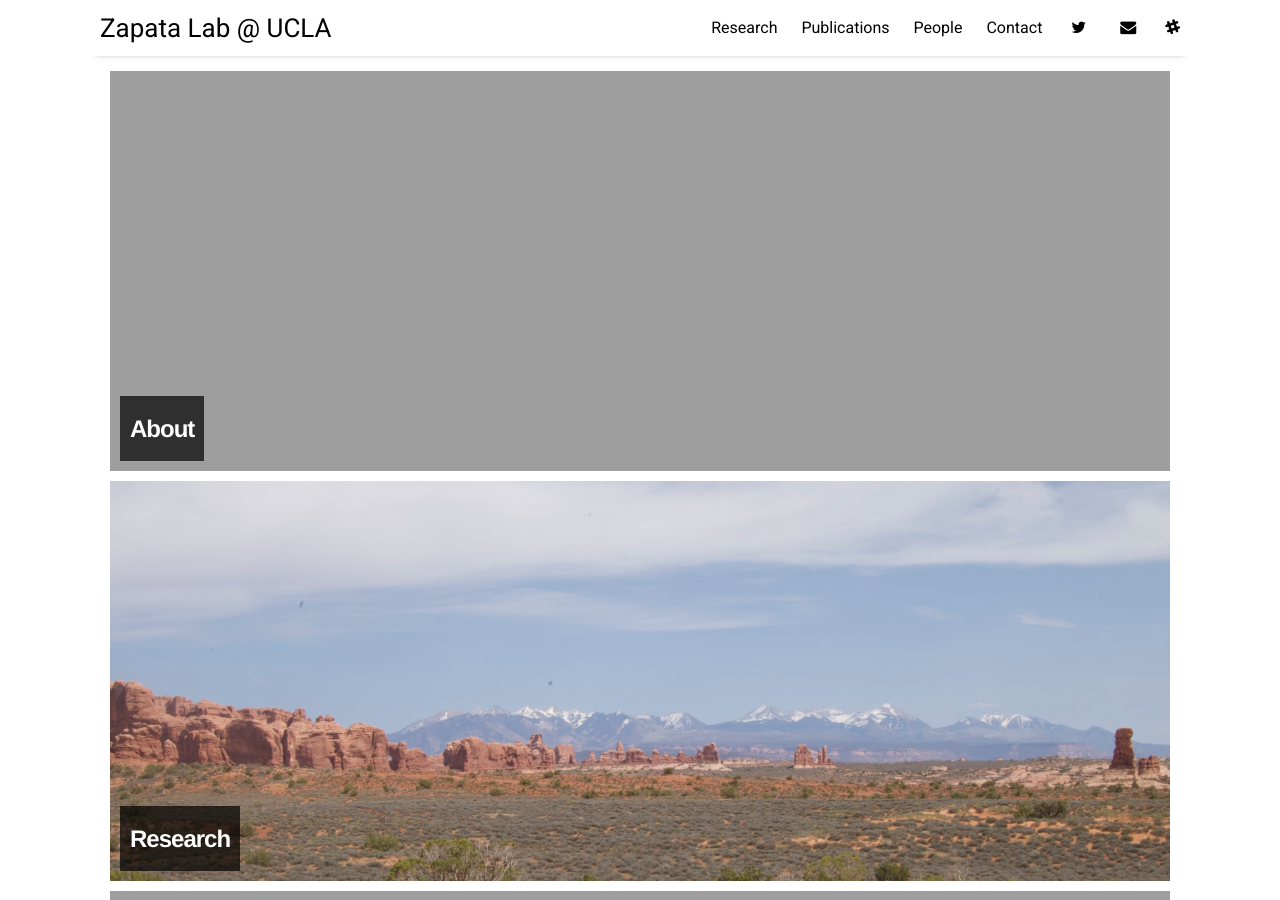
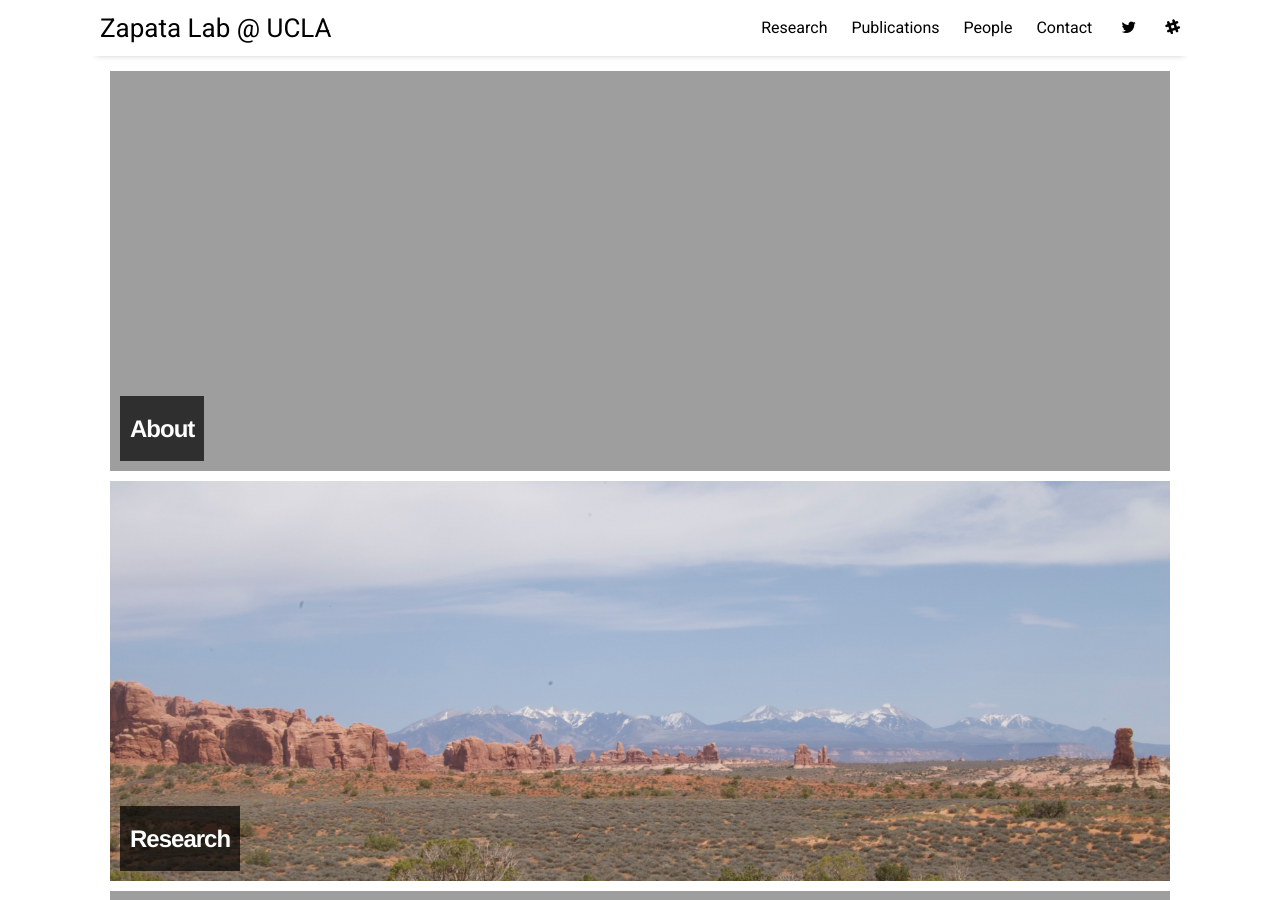
Before and after one commit to zapataf/zapataf.github.io, a Jekyll site: the page built from index.html, in a window 1280 px wide and 900 px high. Built offline with Jekyll 4.4.1, drawn with Linux system fonts in a browser that asks for light colours; nearby versions of some CDN libraries; the list of posts is cut into pages by our own code; comment, search, counter and statistics services are not loaded.

Commit message:
no email

```diff
--- a/_data/settings.yml
+++ b/_data/settings.yml
@@ -14,7 +14,7 @@ menu:
 # Available social icons are powered by Font Awesome, so you can use any icon that they offer
 social:
 - {icon: 'twitter', link: 'https://twitter.com/zapata_lab'}
-- {icon: 'envelope', link: 'mailto:zapatalab@gmail.com'}
+#- {icon: 'envelope', link: 'mailto:zapatalab@gmail.com'}
 - {icon: 'slack', link: 'https://zapatalab.slack.com'}
 # - {icon: 'rss-square', link: 'rss-feed.xml'}
 
```
